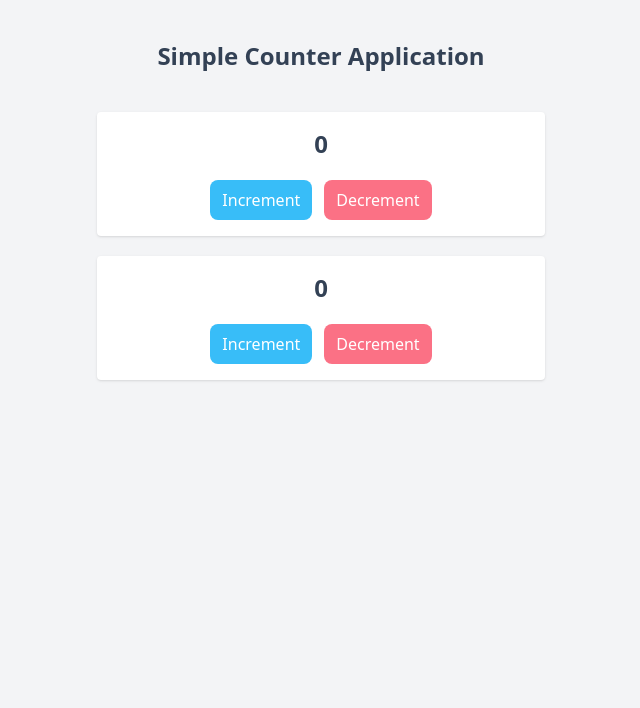
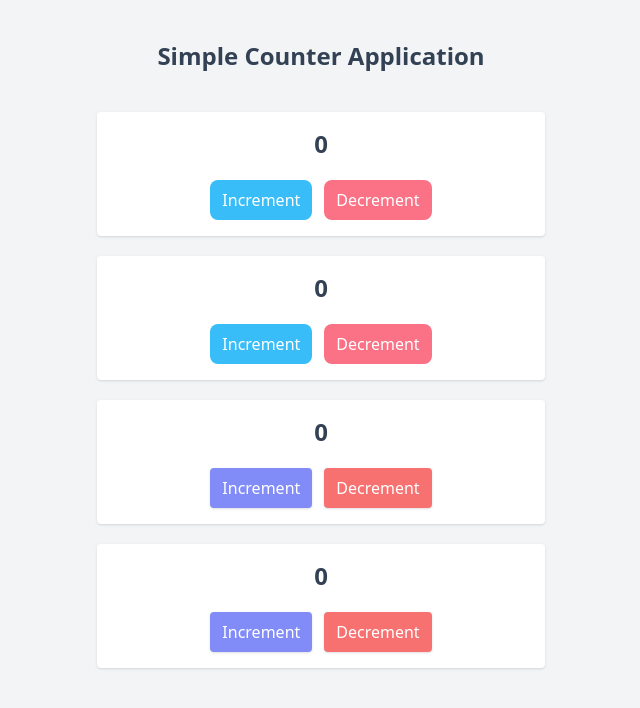
Before and after one commit to Shakilofficial/mastering-redux, a React (Vite) app: page / in a window 1280 px wide. Shown: the top 708 px of the page, without its empty margins (319-959 px from the left). Built offline with nearby package versions, Linux system fonts and the light colour scheme.

Commit message:
dynamic counter implemented

```diff
--- a/src/App.jsx
+++ b/src/App.jsx
@@ -1,5 +1,6 @@
 import DynamicHooksCounter from "./components/DynamicHooksCounter";
 import HooksCounter from "./components/HooksCounter";
+import VariableCounter from "./components/VaiableCounter";
 
 function App() {
   return (
@@ -12,6 +13,8 @@
         {/*       <Counter></Counter> */}
         <HooksCounter />
         <DynamicHooksCounter />
+        <VariableCounter />
+        <VariableCounter dynamic />
       </div>
     </div>
   );
--- /dev/null
+++ b/src/components/VaiableCounter.jsx
@@ -0,0 +1,48 @@
+import { connect } from "react-redux";
+import { increment } from "../redux/counter/actions";
+import {
+  decrement as dynamicDecrement,
+  increment as dynamicIncrement,
+} from "../redux/dynamicCounter/actions";
+
+function Counter({ count, increment, decrement }) {
+  return (
+    <div className="p-4 h-auto flex flex-col items-center justify-center space-y-5 bg-white rounded shadow">
+      <div className="text-2xl font-semibold">{count}</div>
+      <div className="flex space-x-3">
+        <button
+          className="bg-indigo-400 text-white px-3 py-2 rounded shadow"
+          onClick={() => increment()}
+        >
+          Increment
+        </button>
+        <button
+          className="bg-red-400 text-white px-3 py-2 rounded shadow"
+          onClick={() => decrement()}
+        >
+          Decrement
+        </button>
+      </div>
+    </div>
+  );
+}
+
+const mapStateToProps = (state,ownProps) => {
+  return {
+    count: ownProps.dynamic ? state.dynamicCounter.value : state.counter.value,
+  };
+};
+
+const mapDispatchToProps = (dispatch, ownProps) => {
+  return {
+    increment: ownProps.dynamic
+      ? () => dispatch(dynamicIncrement(5))
+      : () => dispatch(increment()),
+    decrement: ownProps.dynamic
+      ? () => dispatch(dynamicDecrement(2))
+      : () => dispatch(dynamicDecrement(1)),
+  };
+};
+
+const VariableCounter = connect(mapStateToProps, mapDispatchToProps)(Counter);
+export default VariableCounter;
```
